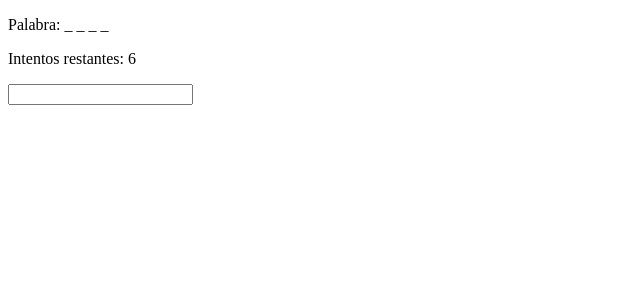
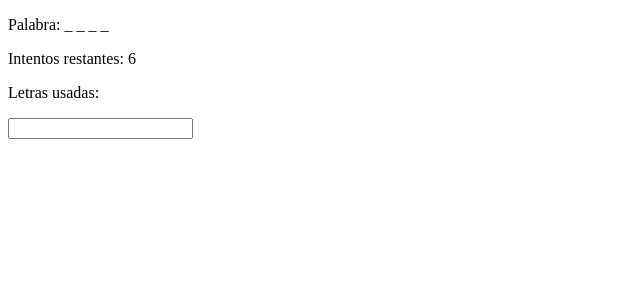
Before and after one commit to MSpertino/Ahorcado-TP-Agiles, a Flask app: page / in a window 1280 px wide. Shown: the top 300 px of the page, without its empty margins (0-640 px from the left). Run offline with Flask 3, Linux system fonts and the light colour scheme.

Commit message:
RED: AT HU-15 CA-1 - mostrar las letras ya usadas

```diff
--- a/src/web/templates/index.html
+++ b/src/web/templates/index.html
@@ -9,6 +9,7 @@
 <body>
   <p>Palabra: <span data-testid="word">{{ word }}</span></p>
   <p>Intentos restantes: <span data-testid="intentos">{{ intentos }}</span></p>
+  <p>Letras usadas: <span data-testid="letras-usadas"></span></p>
   <form method="get" action="/">
     <input type="hidden" name="word" value="{{ palabra }}" />
     <input type="text" name="letra" data-testid="letra-input" />
```
